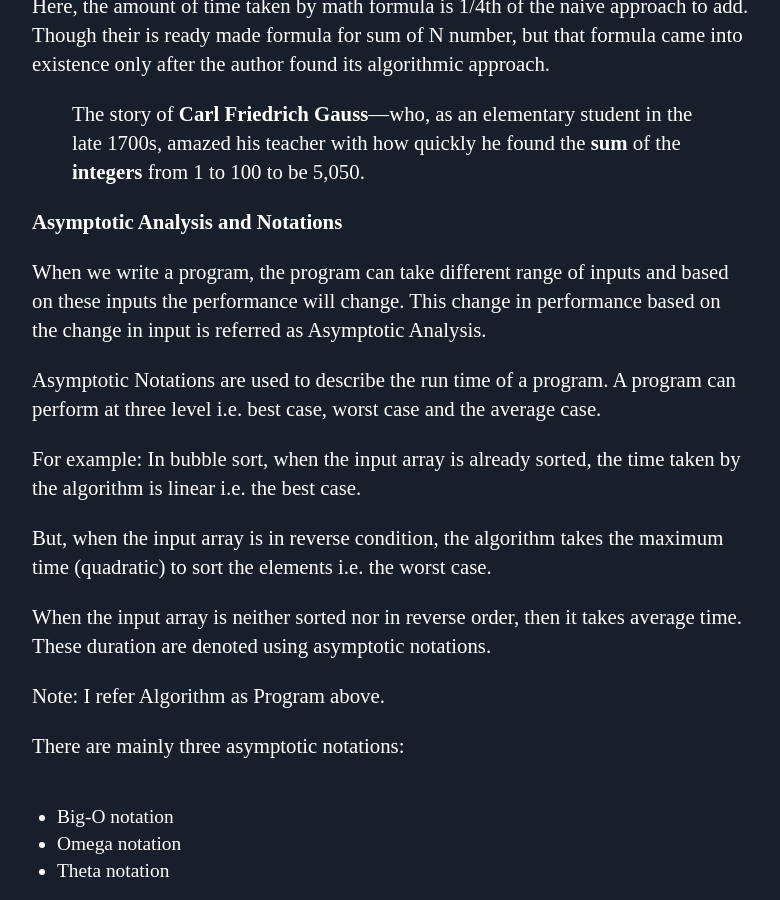
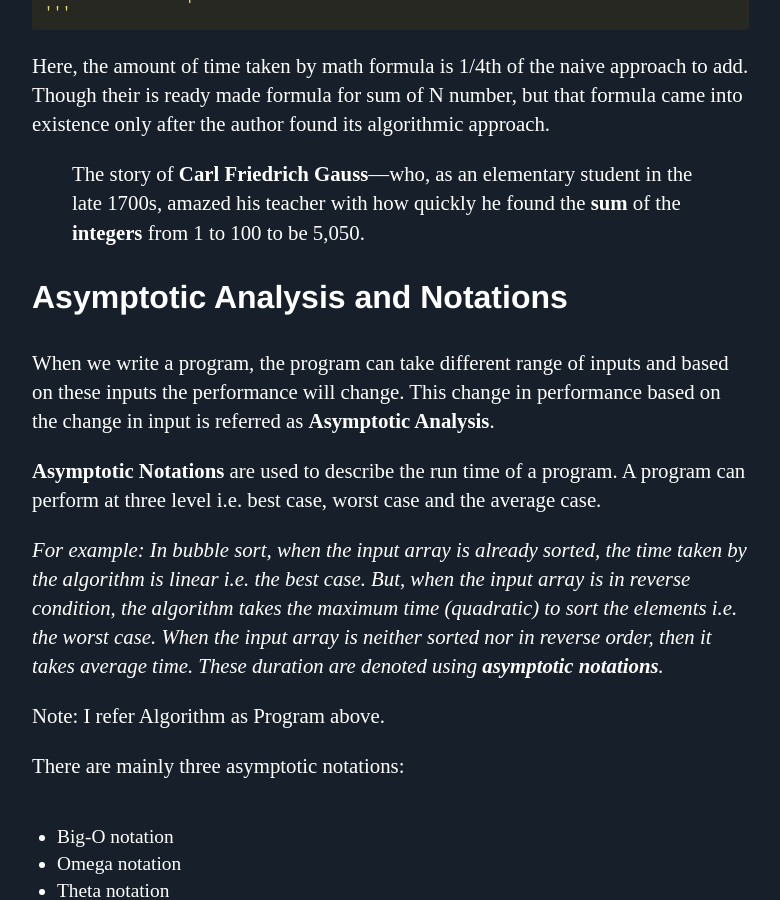
Before and after one commit to Mayurji/mayurji.github.io, a Jekyll site: the page built from _data-structure-algorithms/2021-01-21-DSA-1.md, in a window 1280 px wide and 900 px high, scrolled down 1427 px. Shown: the whole window, without its empty margins (160-940 px from the left). Built offline with Jekyll 4.4.1, drawn with Linux system fonts in a browser that asks for light colours; comment, search, counter and statistics services are not loaded; some of the changed text lies outside the part shown.

Commit message:
Update 2021-01-21-DSA-1.md

````diff
--- a/_data-structure-algorithms/2021-01-21-DSA-1.md
+++ b/_data-structure-algorithms/2021-01-21-DSA-1.md
@@ -6,13 +6,13 @@
 ---
 I am a Machine Learning Engineer, who made his way through programming without learning **Data Structure and Algorithms**. Now, while applying to top companies, I'm always asked about my grasp in DSA. So this is a start to my new learning curve. I hope to learn a lot and apply the same. :)
 
-What is Data Structure and Algorithms?
+### What is Data Structure and Algorithms?
 
 In computer program, we perform a task or action based on some input. Now, how this task is done depends on various factors like how the data is stored, how to retrieve the data, how to compute or manipulate data to achieve the required task.
 
 **Data structure** is a way, how we structure our data for storage and retrieval. **Algorithms** is used to manipulate these stored data to perform a task.
 
-Why DSA?
+### Why DSA?
 
 The objective of a computer program is to solve a problem and there are various ways to solve any problem, some are easy to write but inefficient way, while others are hard to write but efficient way. When I say efficient, I mean the program takes less **time** and less **space** to achieve the solution. So to answer why DSA? DSA helps in writing efficient code which takes less **time** and less **space**.
 
@@ -55,17 +55,13 @@
 
 > The story of **Carl Friedrich Gauss**—who, as an elementary student in the late 1700s, amazed his teacher with how quickly he found the **sum** of the **integers** from 1 to 100 to be 5,050.
 
-**Asymptotic Analysis and Notations**
+### Asymptotic Analysis and Notations
 
-When we write a program, the program can take different range of inputs and based on these inputs the performance will change. This change in performance based on the change in input is referred as Asymptotic Analysis.
+When we write a program, the program can take different range of inputs and based on these inputs the performance will change. This change in performance based on the change in input is referred as **Asymptotic Analysis**.
 
-Asymptotic Notations are used to describe the run time of a program. A program can perform at three level i.e. best case, worst case and the average case.
+**Asymptotic Notations** are used to describe the run time of a program. A program can perform at three level i.e. best case, worst case and the average case.
 
-For example: In bubble sort, when the input array is already sorted,  the time taken by the algorithm is linear i.e. the best case.
-
-But, when the input array is in reverse condition, the algorithm  takes the maximum time (quadratic) to sort the elements i.e. the worst  case.
-
-When the input array is neither sorted nor in reverse order, then it  takes average time. These duration are denoted using asymptotic notations.
+*For example: In bubble sort, when the input array is already sorted, the time taken by the algorithm is linear i.e. the best case. But, when the input array is in reverse condition, the algorithm  takes the maximum time (quadratic) to sort the elements i.e. the worst case. When the input array is neither sorted nor in reverse order, then it takes average time. These duration are denoted using **asymptotic notations**.*
 
 Note: I refer Algorithm as Program above.
 
@@ -83,7 +79,7 @@
 
 *Big Theta* - the rate of growth is equal to a specified value, called Average Case.
 
-**Approaches**
+### Approaches
 
 To solve a programming problem there are various approaches available to efficiently reduce the cost of computation and space. Three key approaches to solve a problem are
 
@@ -95,7 +91,7 @@
 
 As the name suggest, we can breakdown a large problem into smaller problems and combine the results of all smaller problem to make the solution of large problem. To apply this strategy, we use recursion technique.
 
->Recursion: It is the process of defining something in terms of itself. We know that a function can call other functions. It is even possible for the function to call itself. These types of construct are termed as recursive functions.
+*Recursion: It is the process of defining something in terms of itself. We know that a function can call other functions. It is even possible for the function to call itself. These types of construct are termed as recursive functions.*
 
 **Steps in Divide and Conquer:**
 
@@ -124,15 +120,13 @@
 
 Example:
 
-```html
-Problem: You have to make a change of an amount using the smallest possible number of coins.
+**Problem:** You have to make a change of an amount using the smallest possible number of coins.
 Amount: $28
 
 Available coins:
   $5 coin
   $2 coin
   $1 coin
-```
 
 **Solution:**
 
````
Also changed, not shown: other parts of _data-structure-algorithms/2021-01-21-DSA-1.md (+7 -5 lines).
